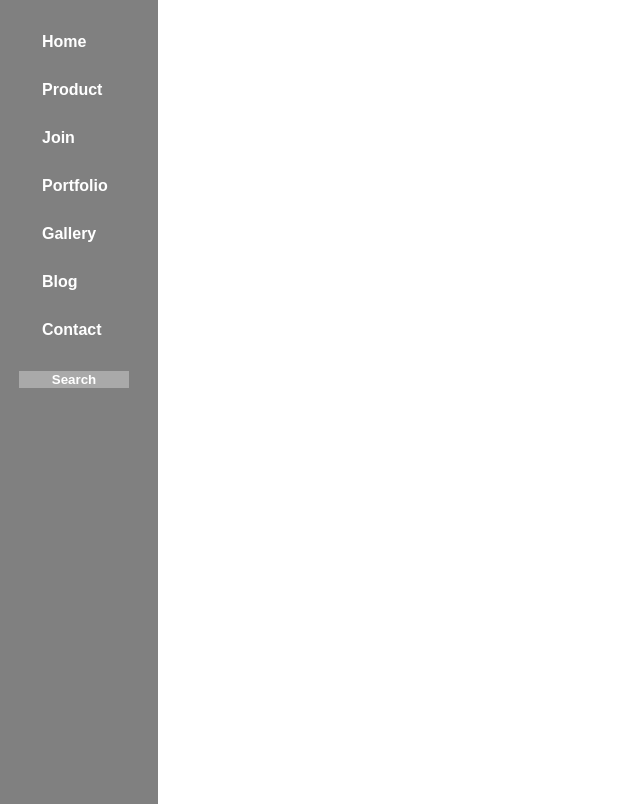
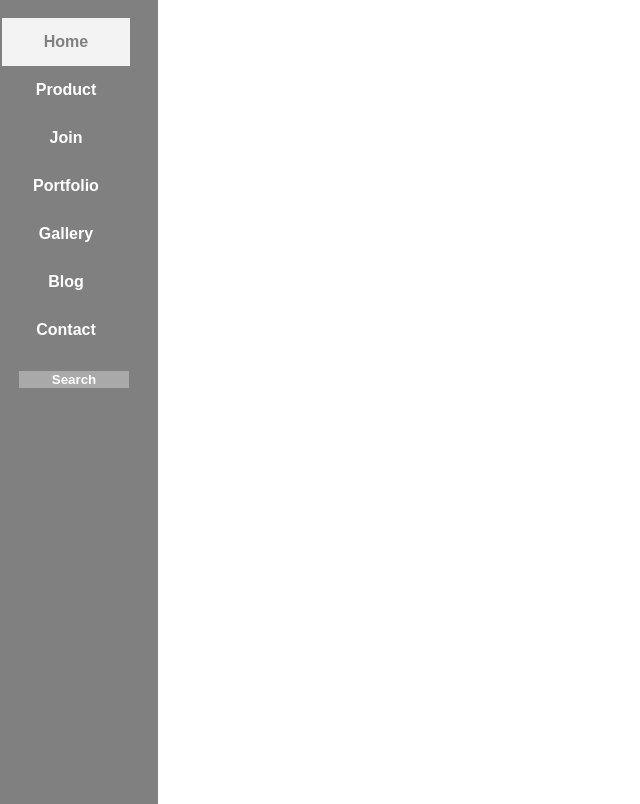
Before and after one commit to waqar10/flex, a plain HTML site: page index.html in a window 1280 px wide. In both pictures the pointer is over the item "Home". Shown: the whole page, without its empty margins (0-640 px from the left). Drawn offline with Linux system fonts and the light colour scheme.

Commit message:
changes commited

```diff
--- a/css/styles.css
+++ b/css/styles.css
@@ -37,6 +37,8 @@ body{
 #sidebar .sidebar-wrapper .content > ul{
     display: flex;
     flex-direction: column;
+    padding: 0;
+    text-align: center;
 }
 #sidebar .sidebar-wrapper .content > ul > li{
     list-style-type: none;
@@ -46,6 +48,11 @@ body{
     color: #ffffff;
     flex-grow: 1;
     /* text-align: center; */
+}
+#sidebar .sidebar-wrapper .content > ul > li:hover{
+    background-color: #f7f7f7f7;
+    color: gray;
+    padding: 0;
 }
 
 #sidebar .sidebar-wrapper .content .flex-btn{
```
